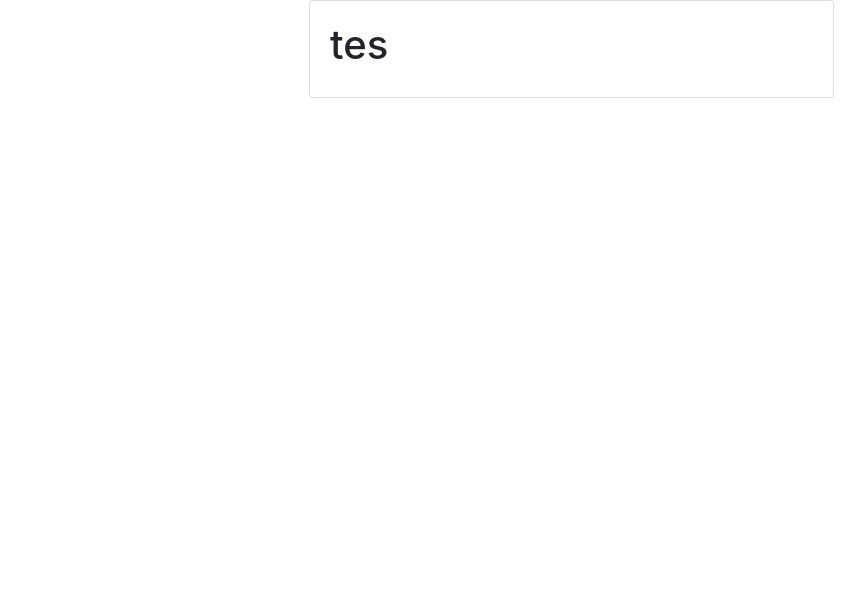
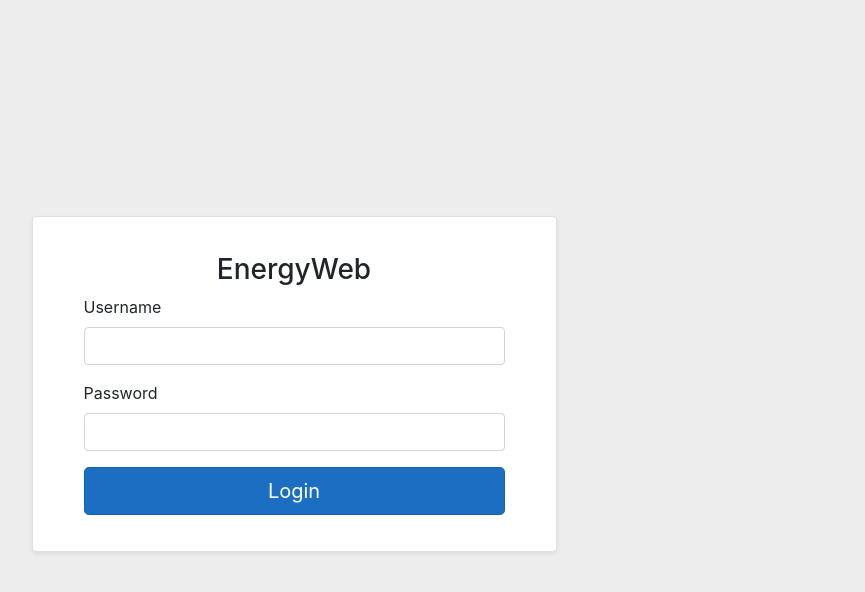
Before and after one commit to enggarprdh/Energy, a React (Create React App) app in the folder EnergyWEB/EnergyWEB/ClientApp/: page /login in a window 1280 px wide. Shown: the top 592 px of the page, without its empty margins (346-1211 px from the left). Built offline with nearby package versions, Linux system fonts and the light colour scheme.

Commit message:
add login page

```diff
--- a/EnergyWEB/EnergyWEB/ClientApp/src/components/eButton.js
+++ b/EnergyWEB/EnergyWEB/ClientApp/src/components/eButton.js
@@ -1,41 +1,52 @@
 import React from "react";
+import {Button} from "reactstrap";
 
 const Ebutton = (props) => {
     function setColour(value) {
-        var colour = "btn-primary";
+        var colour = "primary";
         if(value != null) {
             switch(value.toLowerCase()){
                 case "green":
-                    colour = "btn-success";
+                    colour = "success";
                     break;
                 case "red":
-                    colour = "btn-danger";
+                    colour = "danger";
                     break;
                 default:
-                    colour = "btn-primary";
+                    colour = "primary";
                     break;
             }
         }
         return colour;
     }
     function setSize(value){
-        var size = "btn-sm";
+        var size = "sm";
         if(value != null) {
             switch(value.toLowerCase()){
                 case "large":
-                    size = "btn-lg";
+                    size = "lg";
                     break;
                 case "small":
-                    size = "btn-sm";
+                    size = "sm";
                     break;
                 default:
-                    size = "btn-sm";
+                    size = "sm";
                     break;
             }
         }
         return size;
     }
-    return <button type={"button"} onClick={props.event} className={"btn " + setColour(props.colour) + " " + setSize(props.size)}>{props.displayText}</button>
+
+    return (
+            <div>
+                <Button
+                block = {props.block}
+                color={setColour(props.colour)}
+                onClick={props.event}
+                size={setSize(props.size)}
+                >{props.displayText}</Button>
+            </div>
+    )
 }
 
 
--- a/EnergyWEB/EnergyWEB/ClientApp/src/components/eText.js
+++ b/EnergyWEB/EnergyWEB/ClientApp/src/components/eText.js
@@ -1,4 +1,5 @@
 import React from "react";
+import { FormGroup, Input, Label } from "reactstrap";
 
 const Etext = (props) => {
 
@@ -21,12 +22,19 @@ const Etext = (props) => {
         return res;
     }
 
+
     return (
-        <div className={"form-group"}>
-            <label htmlFor={props.id}>{props.label}</label>
-            <input type={setType(props.type)} onChange={props.onChange} className={"form-control"} id={props.id} value={setData(props.value,props.type)}></input>
-            {props.hintMessage != "" ? <small id={props.id + "Help"} className="form-text text-muted">{props.hintMessage}</small>:""}
+        <div>
+            <FormGroup>
+                <Label for={props.id}>{props.label}</Label>
+                <Input type={props.type} onChange={props.onChange} placeholder={props.placeholder} name={props.name}/>
+            </FormGroup>
         </div>
+        // <div className={"form-group"}>
+        //     <label htmlFor={props.id}>{props.label}</label>
+        //     <input type={setType(props.type)} onChange={props.onChange} className={"form-control"} id={props.id} value={setData(props.value,props.type)}></input>
+        //     {props.hintMessage != "" ? <small id={props.id + "Help"} className="form-text text-muted">{props.hintMessage}</small>:""}
+        // </div>
     )
 }
 
--- a/EnergyWEB/EnergyWEB/ClientApp/src/container/Login.js
+++ b/EnergyWEB/EnergyWEB/ClientApp/src/container/Login.js
@@ -1,22 +1,70 @@
 import React, {Component} from "react";
-import {Card, CardBody, Container, Row, Col} from "reactstrap";
+import {Card, CardBody, Container, Row, Col, CardTitle, Spinner} from "reactstrap";
+import Etext from "../components/eText";
+import Ebutton from "../components/eButton";
 
 class Login extends Component {
+
+    constructor(props){
+        super(props);
+        this.state = {
+            username: "",
+            password : "",
+            isDone: true
+        }
+    }
+
+    doLogin = async () => {
+        this.setState({isDone : false})
+        // alert("username : " + this.state.username + " password : " + this.state.password);
+        setTimeout(() => {
+            this.setState({isDone : true})
+        },5000)
+    }
+
     render() {
         return (
             <div>
                 <Container>
                     <Row>
+                        <br/><br/><br/><br/>
+                        &nbsp;
+                    </Row>
+                    <Row>
+                        <br/>
+                        &nbsp;
+                    </Row>
+                    <Row>
+                        <br/>
+                        &nbsp;
+                    </Row>
+                    <Row>
+                        <Col md="3"></Col>
                         <Col md="6">
-
-                        </Col>
-                        <Col md="6">
-                                <Card>
+                                <Card
+                                    body
+                                    className={"shadow-sm p-3 mb-5 bg-white rounded"}>
                                     <CardBody>
-                                        <h1>tes</h1>
+                                      <Container>
+                                        <Row>
+                                            <Col sm="2"></Col>
+                                            <Col sm="8">
+                                                <center><b><h3>EnergyWeb</h3></b></center>
+                                            </Col>
+                                            <Col sm="2"></Col>
+                                        </Row>
+                                        <Row>
+                                            <Col sm="12">
+                                                <Etext value={this.state.username} onChange={(e)=> {this.setState({username : e.target.value})}} id="username" label="Username" type="text"/>
+                                                <Etext value={this.state.password} onChange={(e)=> {this.setState({password : e.target.value})}} id="password" label="Password" type="password"/>
+                                                {this.state.isDone?<Ebutton event={this.doLogin} displayText="Login" block={true} size="large"/>:<center><Spinner color="primary"></Spinner></center>}
+                                            </Col>
+                                        </Row>
+                                     </Container>
                                     </CardBody>
                                 </Card>
                         </Col>
+                        <Col md="3"></Col>
                     </Row>
                 </Container>
 
--- a/EnergyWEB/EnergyWEB/ClientApp/src/custom.css
+++ b/EnergyWEB/EnergyWEB/ClientApp/src/custom.css
@@ -12,3 +12,7 @@ code {
   background-color: #1b6ec2;
   border-color: #1861ac;
 }
+
+body {
+  background-color: #ededed;
+}
```
